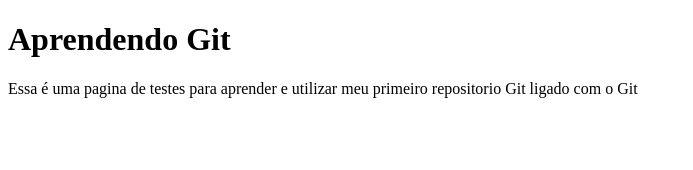
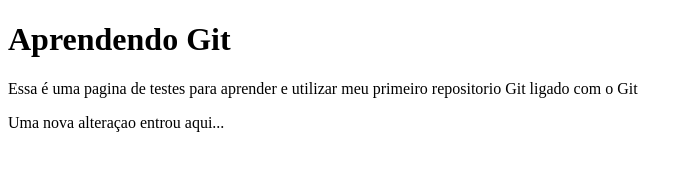
Before and after one commit to dudagattis/reposit-rio-teste, a plain HTML site: page index.html in a window 1280 px wide. Shown: the whole page, without its empty margins (0-693 px from the left). Drawn offline with Linux system fonts and the light colour scheme.

Commit message:
nova tag p

```diff
--- a/index.html
+++ b/index.html
@@ -10,5 +10,8 @@
     <p>Essa é uma pagina de testes para aprender e utilizar
         meu primeiro repositorio Git ligado com o Git
     </p>
+  <p>
+    Uma nova alteraçao entrou aqui...
+  </p>
 </body>
 </html>
```
